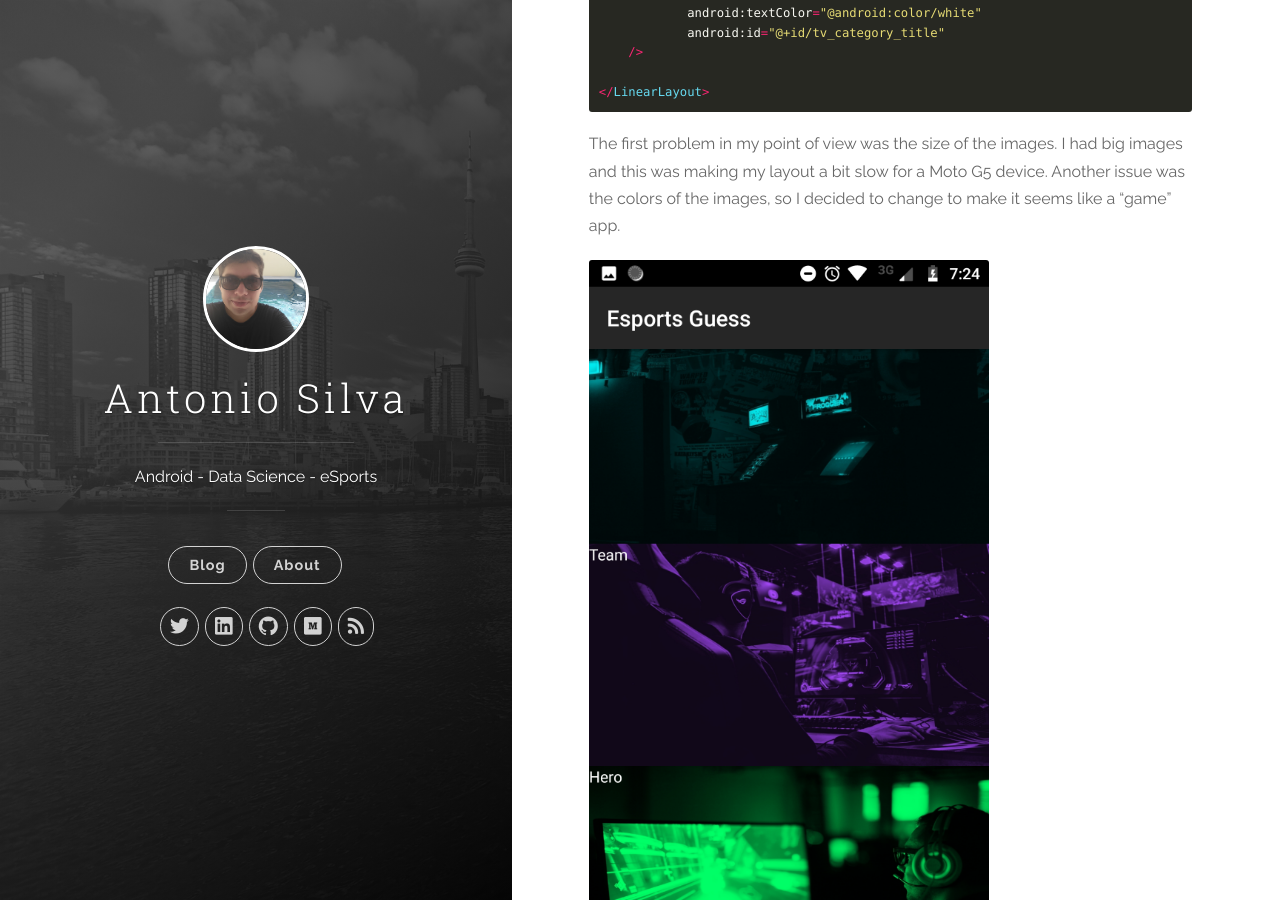
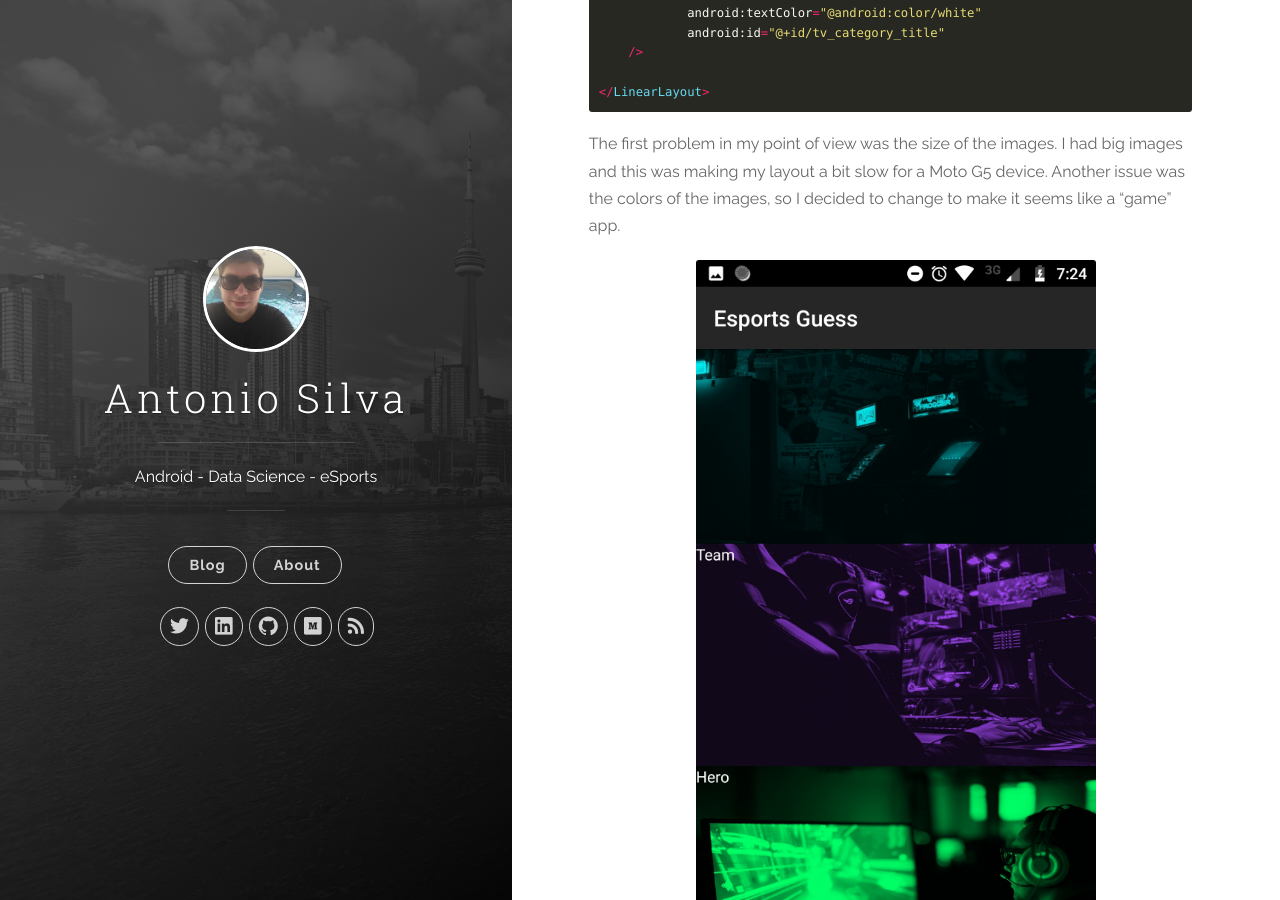
Before and after one commit to antoniosj/antoniosj.github.io, a Jekyll site: the page built from _posts/2019-02-24-recyclerview.markdown, in a window 1280 px wide and 900 px high, scrolled down 947 px. Built offline with Jekyll 4.4.1, drawn with Linux system fonts in a browser that asks for light colours.

Commit message:
Update 2019-02-24-recyclerview.markdown

```diff
--- a/_posts/2019-02-24-recyclerview.markdown
+++ b/_posts/2019-02-24-recyclerview.markdown
@@ -36,14 +36,15 @@ and the XML file for the item on the list:
 
 The first problem in my point of view was the size of the images. I had big images and this was making my layout a bit slow for a Moto G5 device. Another issue was the colors of the images, so I decided to change to make it seems like a "game" app.
 
- <img src="https://github.com/antoniosj/antoniosj.github.io/blob/master/images/posts/rv_2.png?raw=true" width="400px"/>
+ <div style="text-align:center"><img src="https://github.com/antoniosj/antoniosj.github.io/blob/master/images/posts/rv_2.png?raw=true" width="400px"/></div>
 
 In the end, I started to do some improves, first of all, I downloaded a nice font (.ftt) and then I changed my item layout. I also create an edge between images, and then I made a bottom overlay for each image. Finally, I used RippleEffect library to make an animation effect on touch and my RecyclerView become this:
 
-<img src="https://github.com/antoniosj/antoniosj.github.io/blob/master/images/posts/rv_3.png?raw=true" width="400px"/>
+<div style="text-align:center"><img src="https://github.com/antoniosj/antoniosj.github.io/blob/master/images/posts/rv_3.png?raw=true" width="400px"/></div>
 
 
 RippleEffect library:
+
 ![RippleEffect GIF](https://github.com/antoniosj/antoniosj.github.io/blob/master/images/posts/rippleeffect.gif?raw=true)
 
 And my layout:
```
